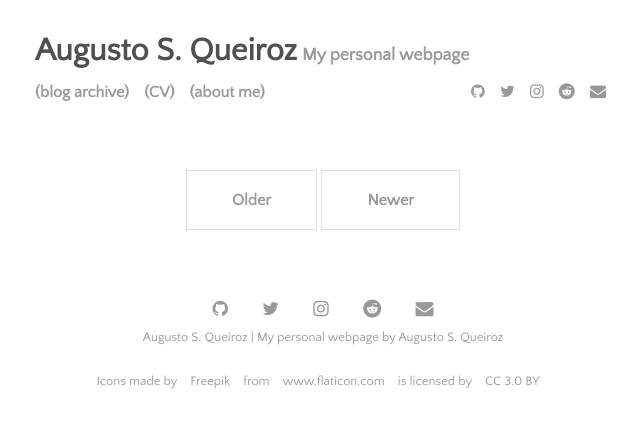
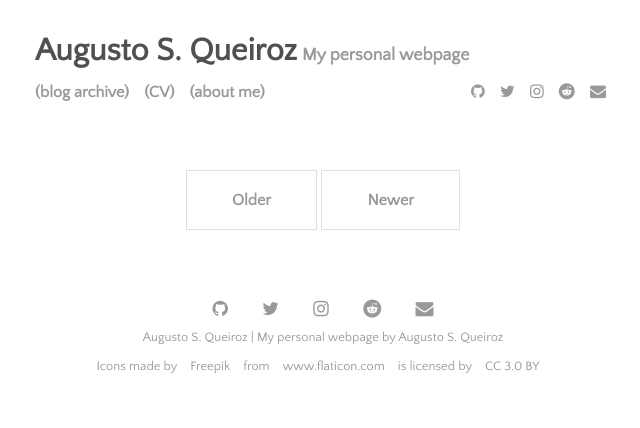
Before and after one commit to AugustoQueiroz/augustoqueiroz.github.io, a Jekyll site: the page built from index.html, in a window 1280 px wide. Shown: the top 428 px of the page, without its empty margins (317-957 px from the left). Built offline with Jekyll 4.4.1, drawn with Linux system fonts in a browser that asks for light colours; nearby versions of some CDN libraries; the list of posts is cut into pages by our own code.

Commit message:
footer.html fix
Correct distances

```diff
--- a/_includes/footer.html
+++ b/_includes/footer.html
@@ -18,5 +18,5 @@
     <a href="mailto:{{site.author.email}}"><i class="fa fa-envelope" aria-hidden="true" target="_blank"></i></a>
   {% endif %}
   <div class="post-date"><a href="{{ site.github.url }}/menu/about.html">{{ site.title }} | {{ site.tagline }} by {{ site.author.name }}</a></div>
-  <div class="post-date">Icons made by <a href="http://www.freepik.com" title="Freepik">Freepik</a> from <a href="http://www.flaticon.com" title="Flaticon">www.flaticon.com</a> is licensed by <a href="http://creativecommons.org/licenses/by/3.0/" title="Creative Commons BY 3.0" target="_blank">CC 3.0 BY</a></div>
+  <div class="post-date" style="margin-top: -15px">Icons made by <a href="http://www.freepik.com" title="Freepik">Freepik</a> from <a href="http://www.flaticon.com" title="Flaticon">www.flaticon.com</a> is licensed by <a href="http://creativecommons.org/licenses/by/3.0/" title="Creative Commons BY 3.0" target="_blank">CC 3.0 BY</a></div>
 </footer>
```
